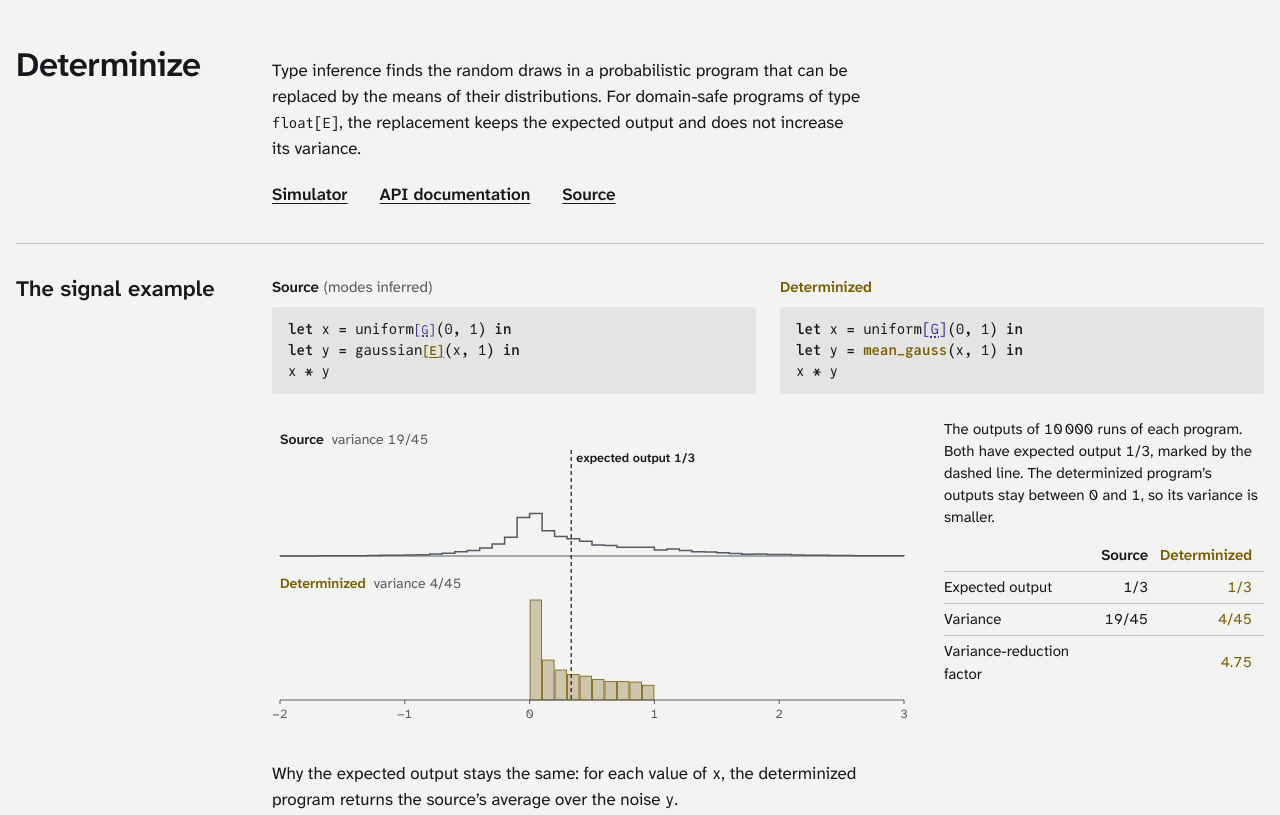
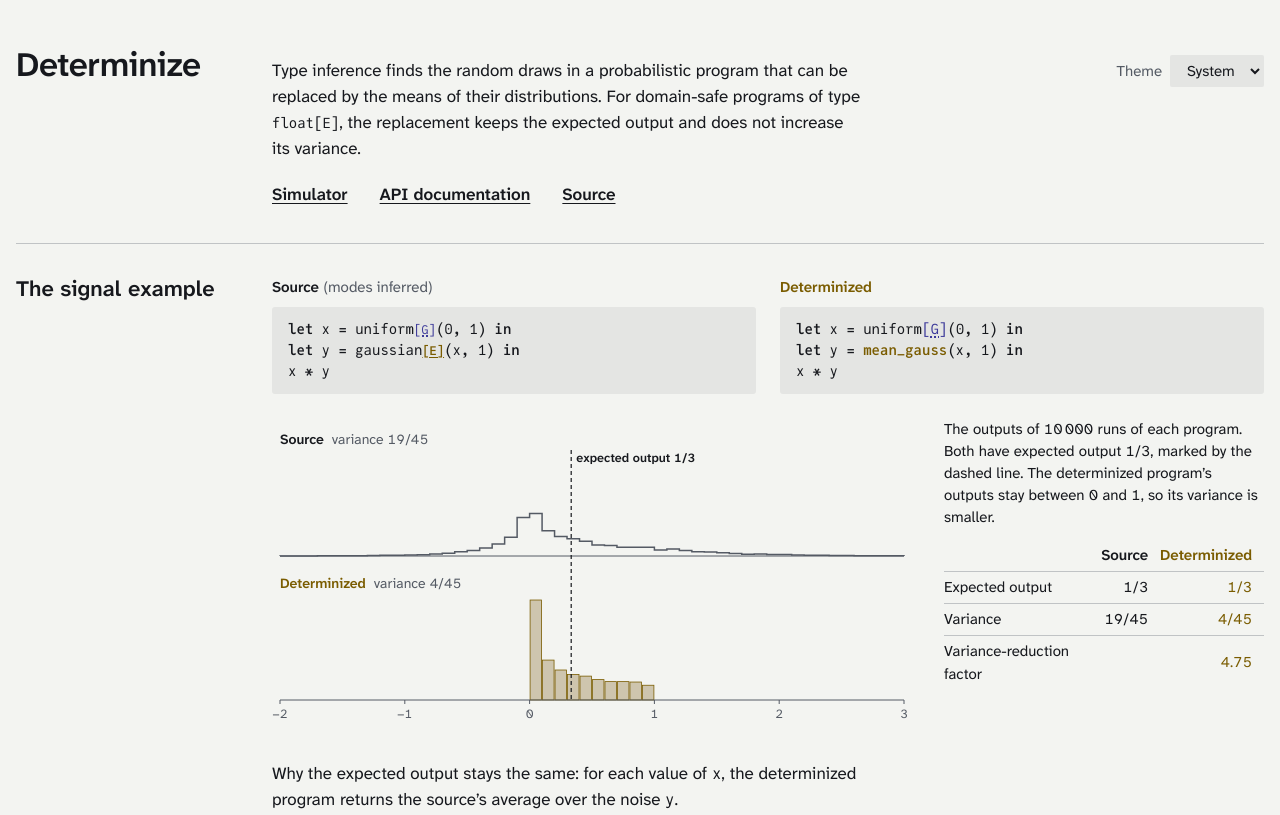
Before and after one commit to julesjacobs/determinize, a plain HTML site: page site/index.html in a window 1280 px wide. Shown: the top 815 px of the page. Drawn offline with Linux system fonts and the light colour scheme.

Commit message:
Add a theme select to the landing page
The select (System, Light, Dark) sets data-theme on :root, which tokens.css turns into
color-scheme, and remembers the choice under the key determinize:theme, which the not-found
page and the simulator read too. An inline script applies it before the first paint. Without
JavaScript the select stays hidden and the page follows the system.

Co-Authored-By: Claude Opus 5.5 <noreply@anthropic.com>

```diff
--- a/site/index.html
+++ b/site/index.html
@@ -18,6 +18,13 @@
     <meta name="twitter:card" content="summary_large_image">
     <link rel="stylesheet" href="tokens.css">
     <link rel="stylesheet" href="site.css">
+    <script>
+    // The theme picked here or in the simulator, before the first paint.
+    try {
+      const theme = localStorage.getItem("determinize:theme");
+      if (theme === "light" || theme === "dark") document.documentElement.dataset.theme = theme;
+    } catch {}
+    </script>
   </head>
   <body>
     <div class="page">
@@ -34,6 +41,14 @@
             <!-- journal: <li><a href="">Journal</a></li> -->
           </ul>
         </div>
+        <label class="theme" hidden>
+          Theme
+          <select id="theme">
+            <option value="system">System</option>
+            <option value="light">Light</option>
+            <option value="dark">Dark</option>
+          </select>
+        </label>
       </header>
 
       <main>
@@ -121,5 +136,36 @@ x * y</code></pre>
 
       <footer class="row foot"><p>Built from commit <a href="https://github.com/julesjacobs/determinize/tree/@commit@"><code>@short-commit@</code></a>.</p></footer>
     </div>
+    <script>
+    // The theme select, shown only with JavaScript; without it the page follows the system.
+    {
+      const key = "determinize:theme";
+      const root = document.documentElement;
+      const select = document.getElementById("theme");
+      const stored = () => {
+        try {
+          return localStorage.getItem(key);
+        } catch {
+          return null;
+        }
+      };
+      const show = (theme) => {
+        if (theme === "light" || theme === "dark") root.dataset.theme = theme;
+        else delete root.dataset.theme;
+        select.value = root.dataset.theme ?? "system";
+      };
+      select.addEventListener("change", () => {
+        show(select.value);
+        try {
+          if (select.value === "system") localStorage.removeItem(key);
+          else localStorage.setItem(key, select.value);
+        } catch {}
+      });
+      // A page restored from the back-forward cache takes up a choice made since in the simulator.
+      addEventListener("pageshow", (event) => event.persisted && show(stored()));
+      show(stored());
+      select.parentElement.hidden = false;
+    }
+    </script>
   </body>
 </html>
--- a/site/site.css
+++ b/site/site.css
@@ -108,6 +108,35 @@ h2 {
 .links a {
   display: inline-block;
   padding-block: var(--space-1);
+}
+/* The theme select, which the page's script shows; from 900 px at the masthead's right. */
+.theme {
+  display: flex;
+  align-items: center;
+  gap: var(--space-2);
+  font-size: var(--size-ui);
+  color: var(--muted);
+}
+.theme[hidden] {
+  display: none;
+}
+.theme select {
+  min-height: var(--control-height);
+  padding: 0 var(--space-3);
+  border: 1px solid transparent;
+  border-radius: var(--radius-control);
+  background: var(--code-fill);
+  color: var(--ink);
+  font: inherit;
+  cursor: pointer;
+}
+.theme select:hover {
+  border-color: var(--muted);
+}
+@media (min-width: 900px) {
+  .masthead {
+    grid-template-columns: 14rem minmax(0, 1fr) auto;
+  }
 }
 
 .listings {
```
Also changed, not shown: sim/e2e/site.spec.ts (+25 -3 lines), site/404.html (+7 -0 lines), README.md.
